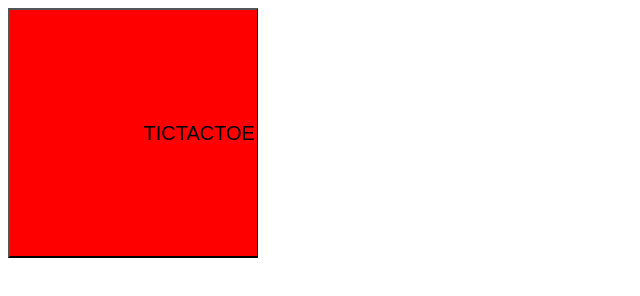
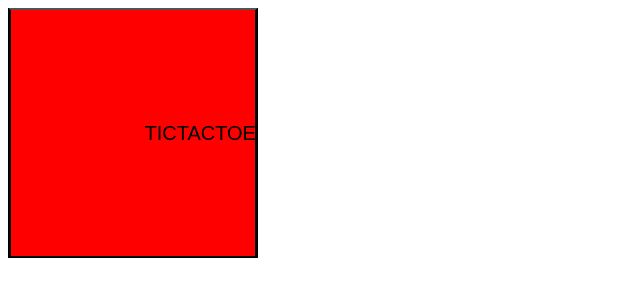
Before and after one commit to Travis-Berthrong/internet, a plain HTML site: page index.html in a window 1280 px wide. Shown: the whole page, without its empty margins (0-640 px from the left). Drawn offline with Linux system fonts and the light colour scheme.

Commit message:
Update index.html

```diff
--- a/index.html
+++ b/index.html
@@ -9,7 +9,8 @@
   </head>
   <body>
   <style>#ticButton {
-        border-right: 1px solid;
+        border-right: 3px solid;
+        border-left: 3px solid;
         line-height: 10px;
         /*border:none; */
         color:black;
```
